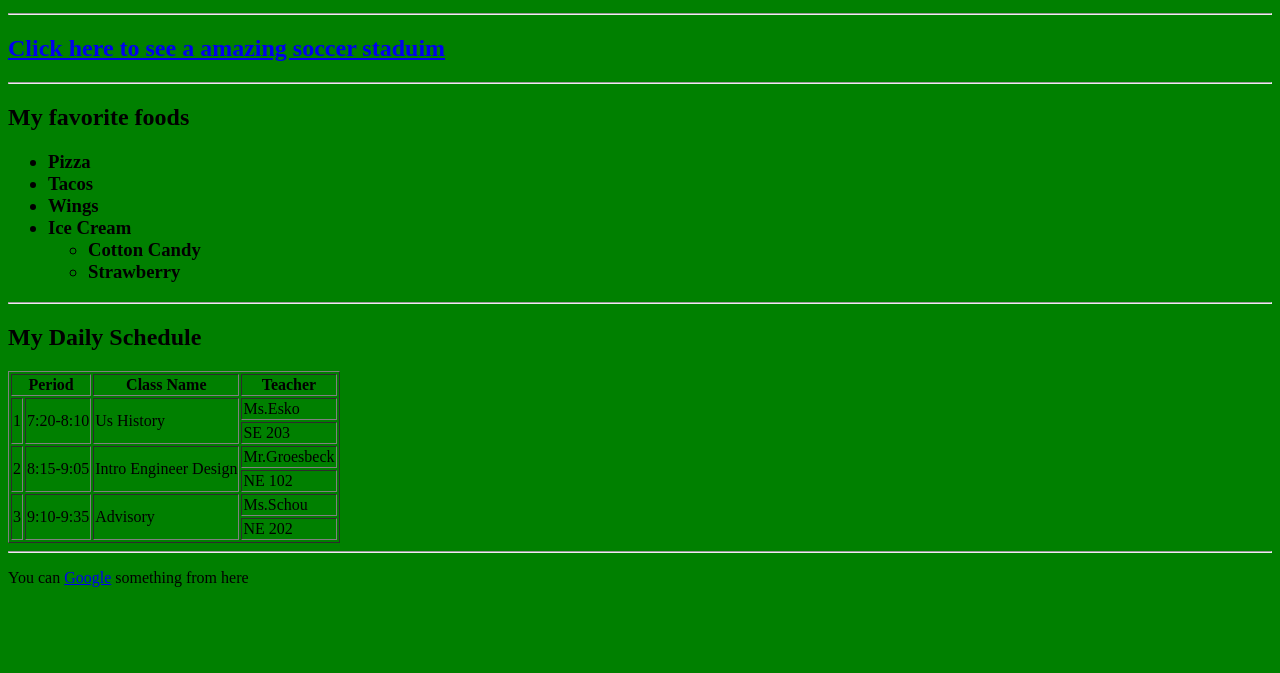
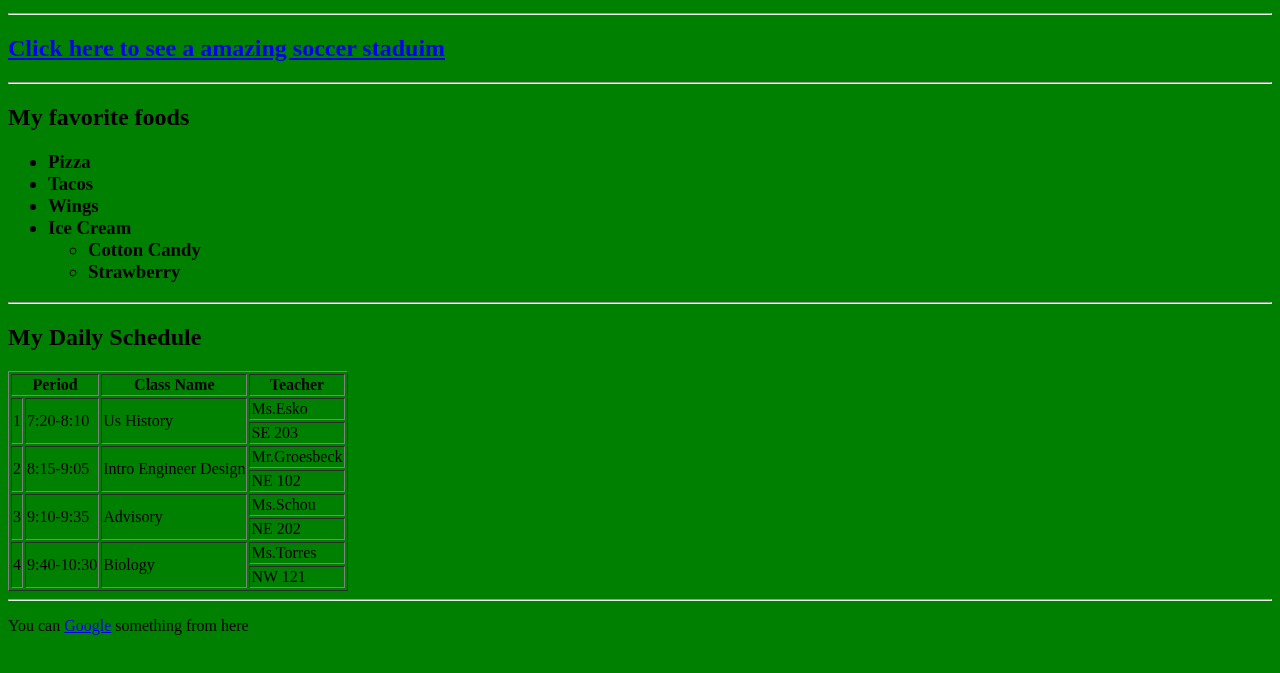
Before and after one commit to ChristianS10/csp2021, a plain HTML site: page index.html in a window 1280 px wide. Shown: the part 87-760 px from the top of the page. Drawn offline with Linux system fonts and the light colour scheme.

Commit message:
Update index.html

```diff
--- a/index.html
+++ b/index.html
@@ -53,6 +53,15 @@
    <tr>
      <td>NE 202</td>
    </tr>
+    <tr>
+   <td rowspan=2>4</td>
+   <td rowspan=2>9:40-10:30</td>
+   <td rowspan=2>Biology</td>
+   <td>Ms.Torres</td>
+   </tr>
+   <tr>
+     <td>NW 121</td>
+   </tr>
   </table>
 
     <hr>
```
